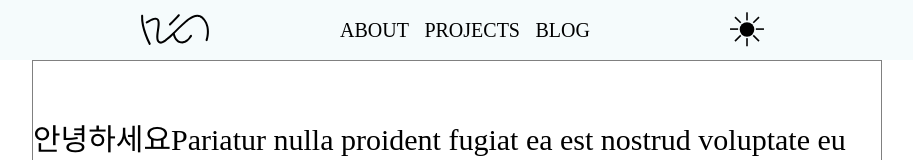
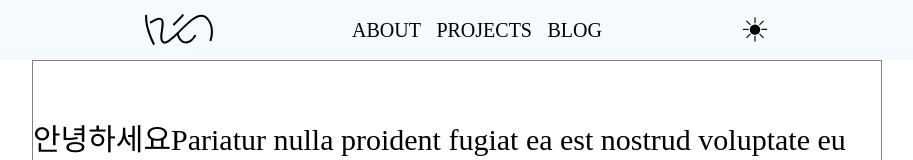
Before and after one commit to xmun74/xmunt, a Next.js app: page / in a window 1280 px wide. Shown: the top 160 px of the page, without its empty margins (183-1096 px from the left). Built offline with nearby package versions, Linux system fonts and the light colour scheme.

Commit message:
style: ThemeToggle css

```diff
--- a/components/Button/ThemeToggleBtn.tsx
+++ b/components/Button/ThemeToggleBtn.tsx
@@ -7,14 +7,22 @@ import { getLocalStorage } from '../../lib/localStorage'
 import Moon from '../../public/static/Moon.svg'
 import Sun from '../../public/static/Sun.svg'
 import themeState from '../../states/atoms/theme'
+import { themeColor } from '../../styles/theme'
 
 const ToggleBtn = styled.button`
   cursor: pointer;
   border: none;
-  width: 4rem;
+  width: 2.5rem;
+  height: 2.5rem;
+  border-radius: 50%;
   display: flex;
   justify-content: center;
   align-items: center;
+
+  &:hover {
+    background-color: ${themeColor.accent3};
+    transition: 0.2s ease-in-out;
+  }
 `
 
 export default function ThemeToggleBtn() {
@@ -39,15 +47,13 @@ export default function ThemeToggleBtn() {
 
   return (
     <div>
-      {theme === 'light' ? (
-        <ToggleBtn onClick={toggleThemeMode}>
-          <Image width={42} height={42} src={Sun} alt="해 로고" />
-        </ToggleBtn>
-      ) : (
-        <ToggleBtn onClick={toggleThemeMode}>
-          <Image width={34} height={34} src={Moon} alt="달 로고" />
-        </ToggleBtn>
-      )}
+      <ToggleBtn onClick={toggleThemeMode}>
+        {theme === 'light' ? (
+          <Image width={30} height={30} src={Sun} alt="해 로고" />
+        ) : (
+          <Image width={28} height={28} src={Moon} alt="달 로고" />
+        )}
+      </ToggleBtn>
     </div>
   )
 }
--- a/styles/theme.ts
+++ b/styles/theme.ts
@@ -3,7 +3,7 @@ import { DefaultTheme } from 'styled-components'
 export const lightTheme: DefaultTheme = {
   accent1: '#f5fbfc',
   accent2: '#f8c291',
-  accent3: '#d35400',
+  accent3: '#f8c291',
   text: '#000000',
   bg1: '#ffffff',
 }
```
